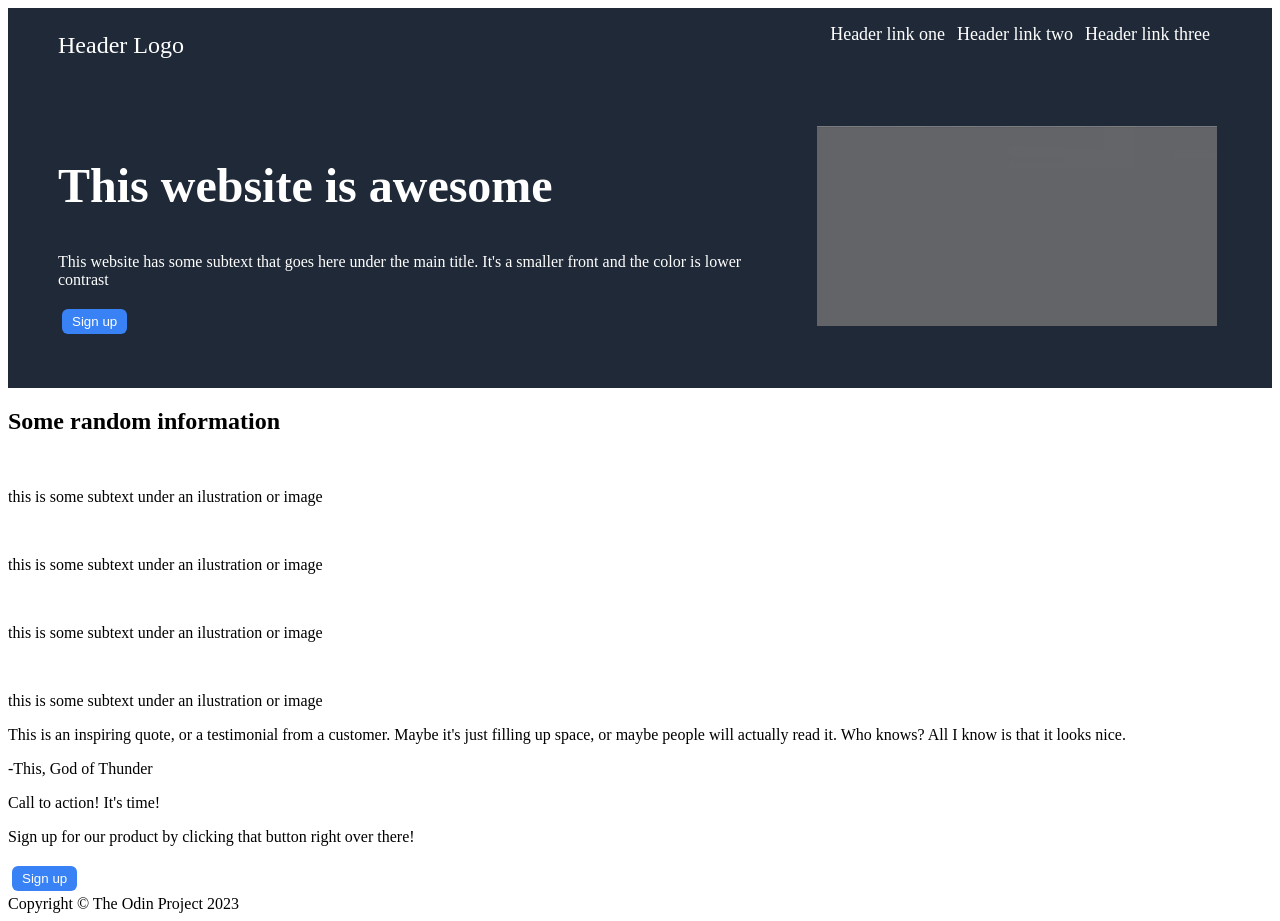
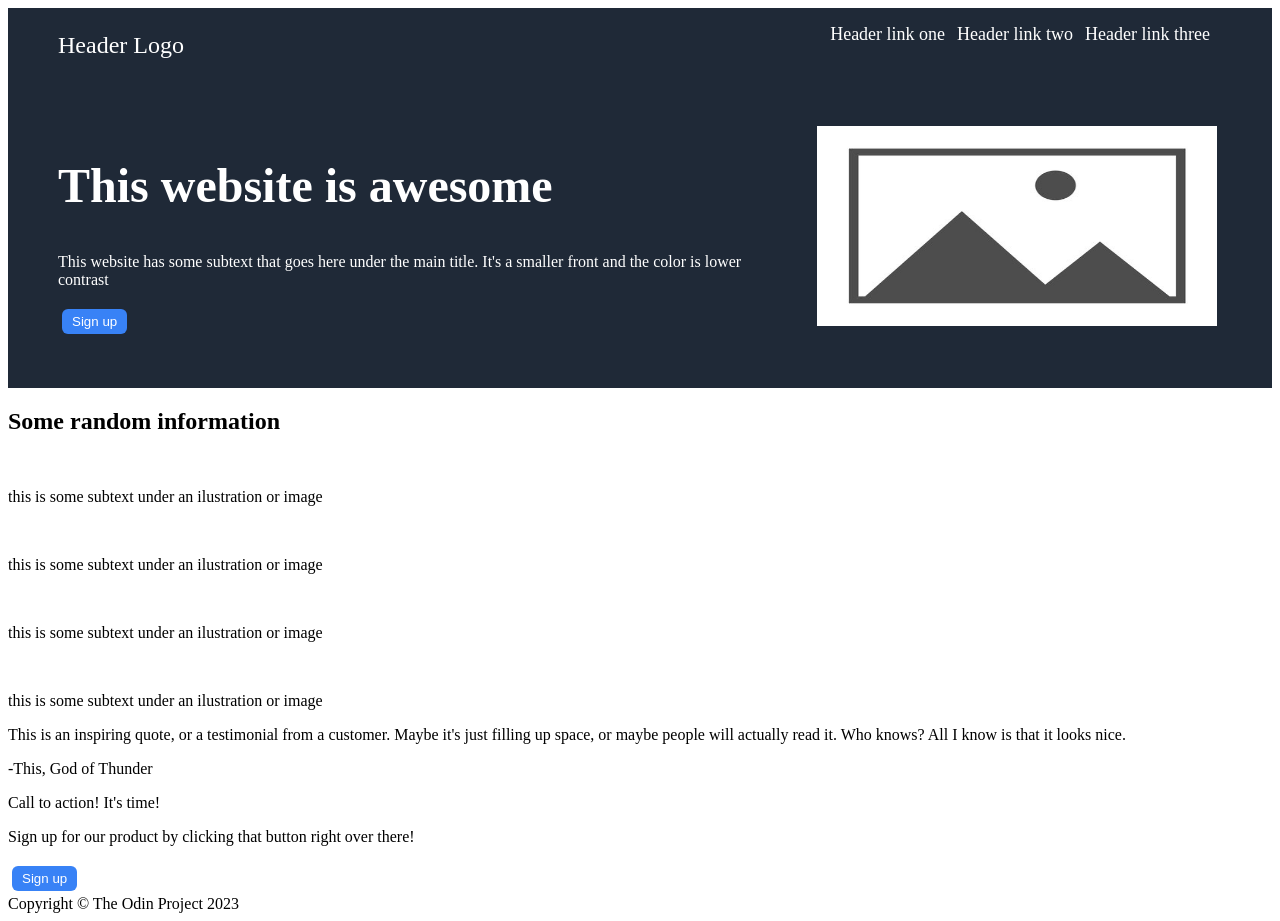
Before and after one commit to Jaoovit/odin-landing-page, a plain HTML site: page index.html in a window 1280 px wide. Drawn offline with Linux system fonts and the light colour scheme.

Commit message:
change the placehold image

```diff
--- a/index.html
+++ b/index.html
@@ -23,7 +23,7 @@
                 <button>Sign up</button>
                 </div>
                 <div>
-                <img src="./images/gray.png" alt="a gray image" height="200" width="400">
+                <img src="./images/placeholdimage.png" alt="a gray image" height="200" width="400">
                 </div>
             </div>
         </section>
```
Also changed, not shown: images/placeholdimage.png (added).
